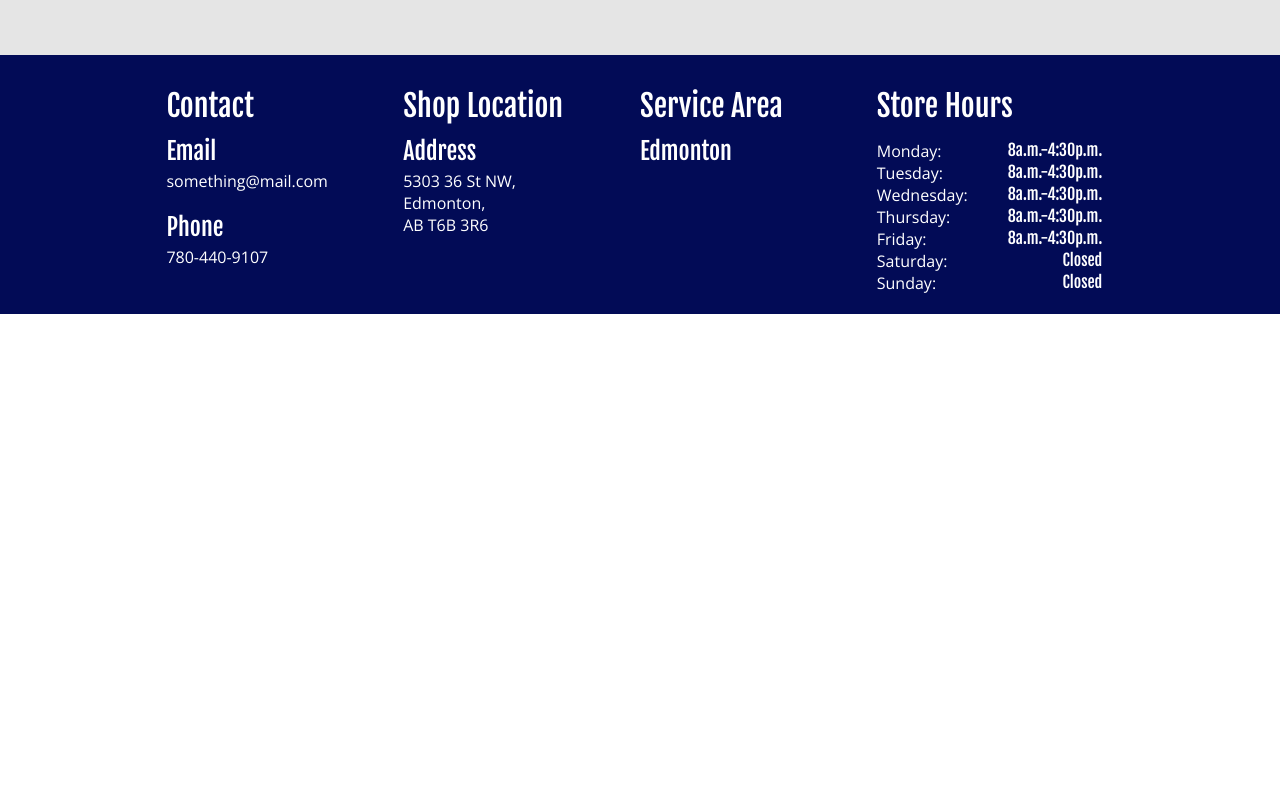
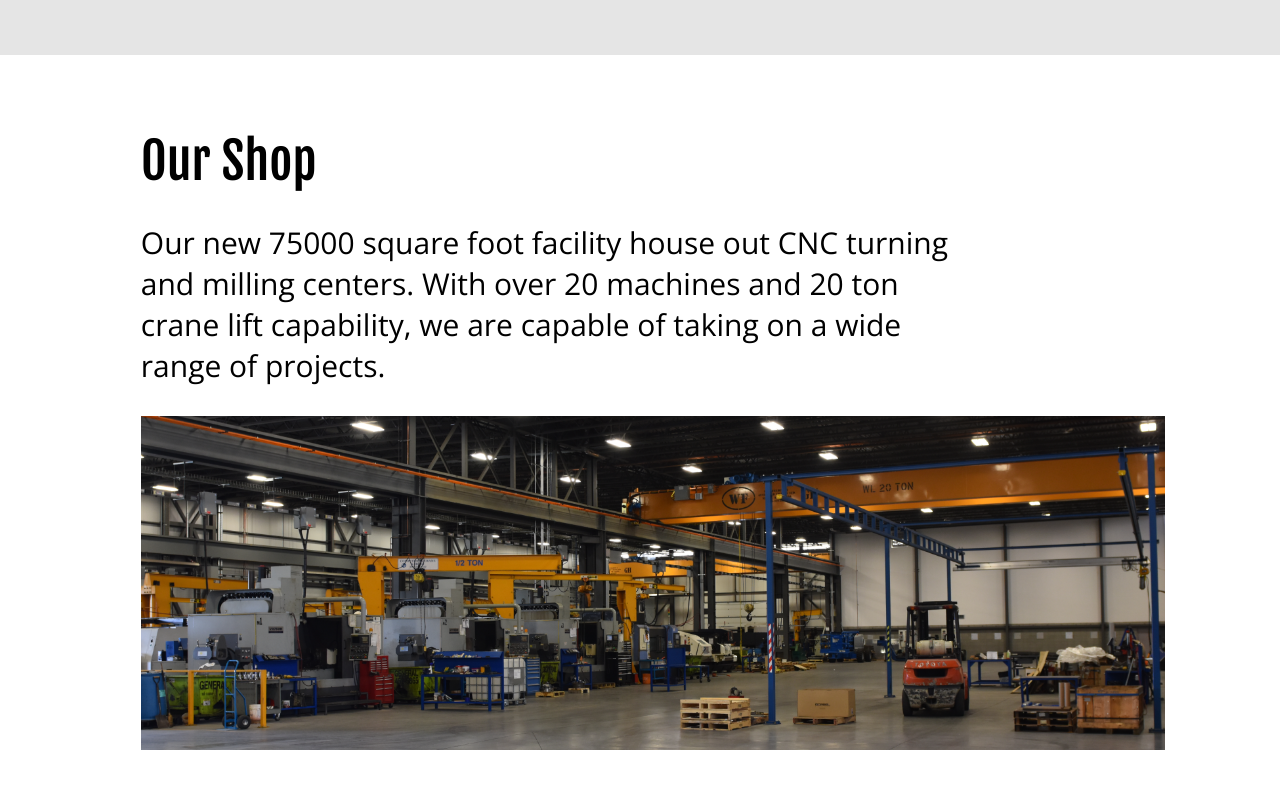
Before and after one commit to Bchiem08/digitalmachine, a React (Create React App) app: page / in a window 1280 px wide. Shown: the part 2380-3180 px from the top of the page. Before the commit the page ends 2694 px from the top, so only its background shows below. Built offline with nearby package versions, Linux system fonts and the light colour scheme; no server answers; the HTML template or start-up script is replaced by a standard one; what google-maps-react would draw is missing.

Commit message:
Add Our shop page

```diff
--- a/src/Components/Pages/HomePage/Homepagesections/homepagesections.css
+++ b/src/Components/Pages/HomePage/Homepagesections/homepagesections.css
@@ -54,3 +54,9 @@
 .homeimage {
   width: 100%;
 }
+
+.ourshop-image {
+  margin-left: 11%;
+  margin-right: 11%;
+  width: 80%;
+}
--- /dev/null
+++ b/src/Components/Pages/HomePage/Homepagesections/ourshop.js
@@ -0,0 +1,29 @@
+import React, { Component } from "react";
+import "./homepagesections.css";
+
+export default class OurShop extends Component {
+  render() {
+    const imagePath = process.env.PUBLIC_URL + "/photos";
+
+    return (
+      <div>
+        <div className="box">
+          <div style={{ height: "75px" }} />
+          <header className="homepage-header">Our Shop</header>
+          <div />
+          <p className="homepage-text">
+            Our new 75000 square foot facility house out CNC turning and milling
+            centers. With over 20 machines and 20 ton crane lift capability, we
+            are capable of taking on a wide range of projects.
+          </p>
+        </div>
+        <img
+          src={imagePath + "/homeshop2.png"}
+          alt="shop"
+          className="ourshop-image"
+        ></img>
+        <div style={{ height: "100px" }} />
+      </div>
+    );
+  }
+}
--- a/src/Components/Pages/HomePage/homepage.js
+++ b/src/Components/Pages/HomePage/homepage.js
@@ -5,6 +5,7 @@ import Footer from "../../Footer/footer";
 import HomeCarousel from "../../HomepageCarousel/homecarousel";
 import MachiningNeeds from "./Homepagesections/machiningneeds";
 import WhyChoose from "./Homepagesections/whychoose";
+import OurShop from "./Homepagesections/ourshop";
 export default class HomePage extends Component {
   render() {
     return (
@@ -16,6 +17,7 @@ export default class HomePage extends Component {
           </div>
           <MachiningNeeds />
           <WhyChoose />
+          <OurShop />
         </div>
         <Footer />
       </div>
```
Also changed, not shown: public/photos/homeshop.png (added), public/photos/homeshop2.png (added).
